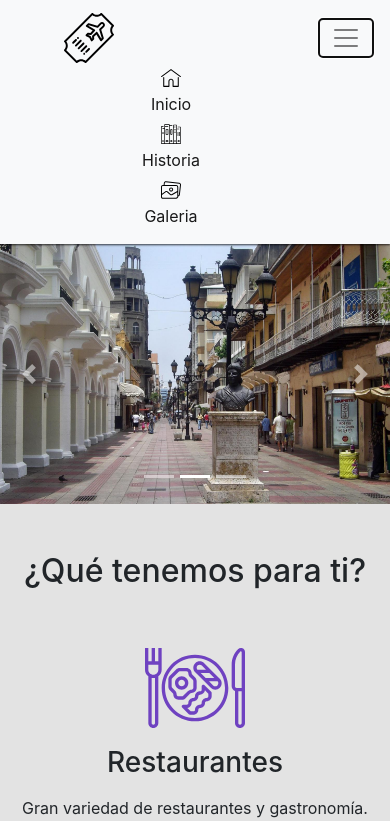
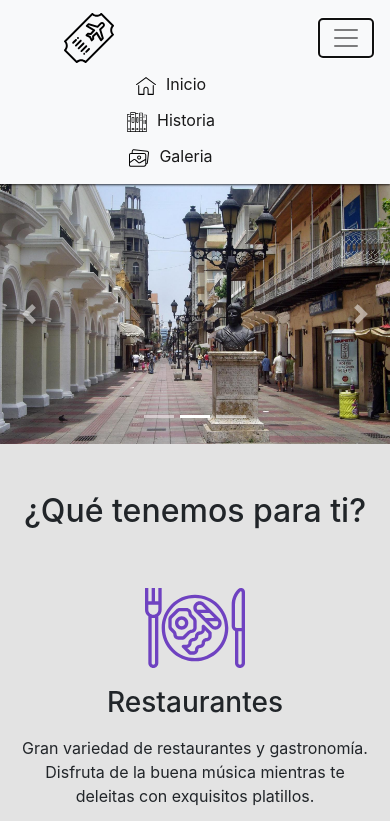
Before and after one commit to EdDevs2503/zona-colonial, a plain HTML site: page index.html in a window 390 px wide. Both pictures are taken after a click on the button "Toggle navigation". Shown: the top 821 px of the page. Drawn offline with nearby package versions, Linux system fonts and the light colour scheme; some packages are replaced by stand-ins of ours; a script that the page names is missing.

Commit message:
arreglados bug

```diff
--- a/css/main.css
+++ b/css/main.css
@@ -237,4 +237,17 @@
     margin: 2.5px;
     width: 48%;
   }
+  .navbar-nav li {
+    display: flex!important;
+    flex-direction: row!important;
+    align-items: center!important;
+    justify-content: center!important;
+  }
+  .navbar-nav li img {
+    margin: 0px 0px;
+    margin-right: 10px;
+  }
 }
+.imagenes-sli {
+  max-height: 650px;
+}
```
